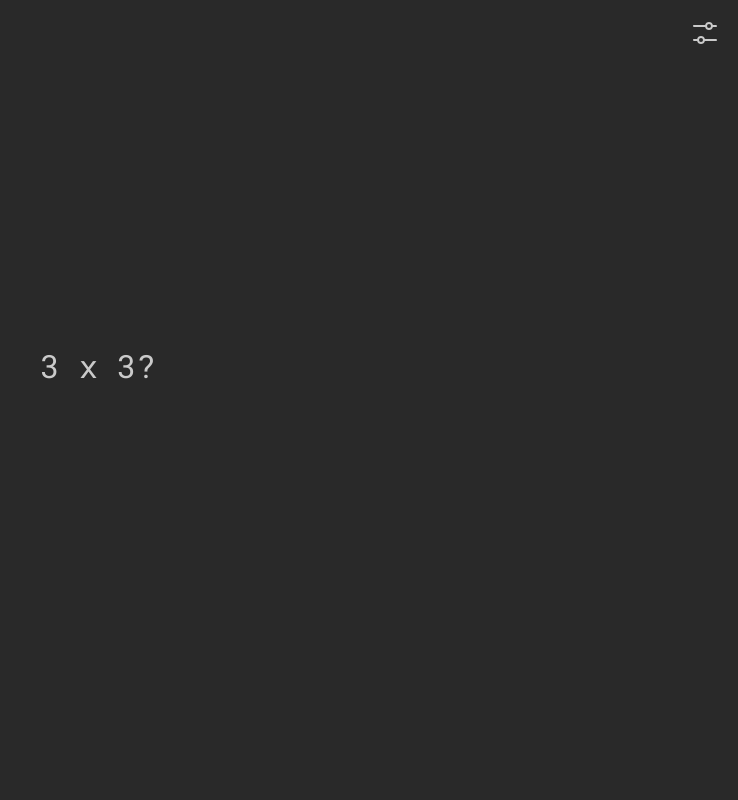
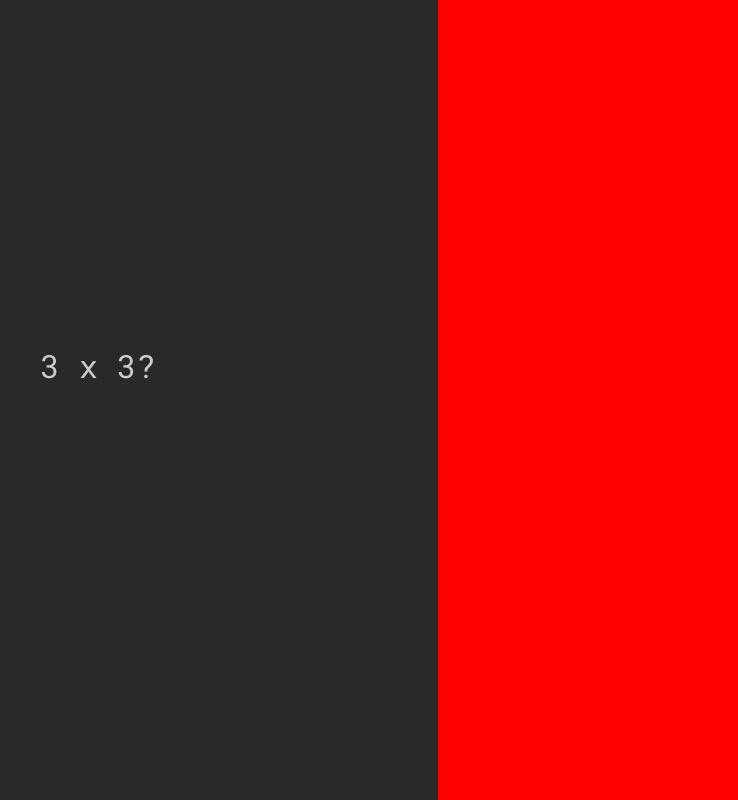
Before and after one commit to hlaep/speed-run-tabuada, a plain HTML site: page index.html in a window 1280 px wide. Both pictures are taken after a click on the button 1247 px from the left and 33 px from the top of the page. Shown: the whole page, without its empty margins (542-1280 px from the left). Drawn offline with Linux system fonts and the light colour scheme.

Commit message:
added a menu

```diff
--- /dev/null
+++ b/eventListeners.js
@@ -0,0 +1,6 @@
+const menuBtn = document.querySelector('.settings-btn')
+const settingsMenu = document.querySelector('.settings-menu')
+
+menuBtn.addEventListener('click', () => {
+  settingsMenu.classList.add('shown')
+})
--- a/index.html
+++ b/index.html
@@ -8,12 +8,14 @@
   </head>
   <body>
     <div class="wrapper">
-      <button class="setting-btn">
+      <button class="settings-btn">
         <img src="./assets/settings.svg" />
       </button>
+      <div class="settings-menu hidden"></div>
       <div class="card"></div>
-      <input type="text" id="answer" autofocus />
+      <input type="text" id="answer" autofocus autocomplete="off" />
     </div>
     <script src="./script.js"></script>
+    <script src="./eventListeners.js"></script>
   </body>
 </html>
--- a/script.js
+++ b/script.js
@@ -1,5 +1,6 @@
 const answerInput = document.getElementById('answer')
 const questionElement = document.querySelector('.card')
+
 const getMultiplicationTable = () => {
   const multiplicationTable = []
   for (let i = 2; i <= 9; i++) {
@@ -11,12 +12,15 @@ const getMultiplicationTable = () => {
   }
   return multiplicationTable
 }
+
 const questions = getMultiplicationTable()
 let currentQuestion = null
+
 const getRandomQuestion = () => {
   currentQuestion = questions[Math.floor(Math.random() * questions.length)]
   questionElement.innerText = currentQuestion.question
 }
+
 getRandomQuestion()
 questionElement.innerText = currentQuestion.question
 
--- a/styles.css
+++ b/styles.css
@@ -33,10 +33,26 @@ button:hover {
   background-color: #ffffff21;
 }
 
-.setting-btn {
+.settings-btn {
   position: absolute;
   top: 0.5rem;
   right: 0.5rem;
+}
+
+.settings-menu.hidden {
+  right: -300px;
+}
+
+.settings-menu.shown {
+  right: 0;
+}
+
+.settings-menu {
+  position: absolute;
+  background-color: red;
+  width: 300px;
+  height: 100%;
+  transition: right 0.3s;
 }
 
 .wrapper {
```
